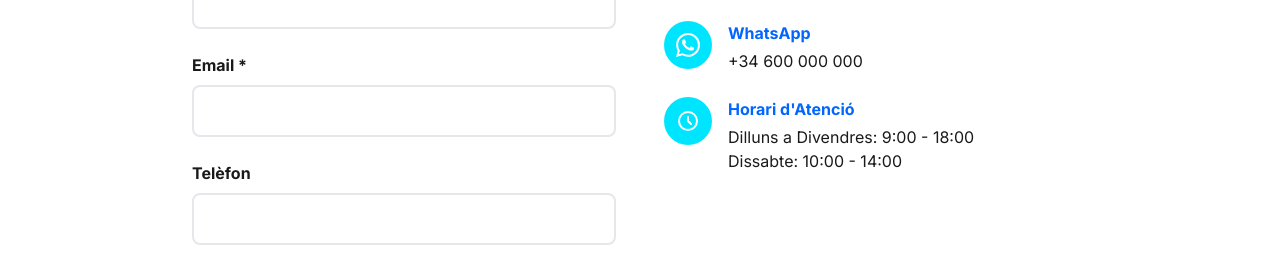
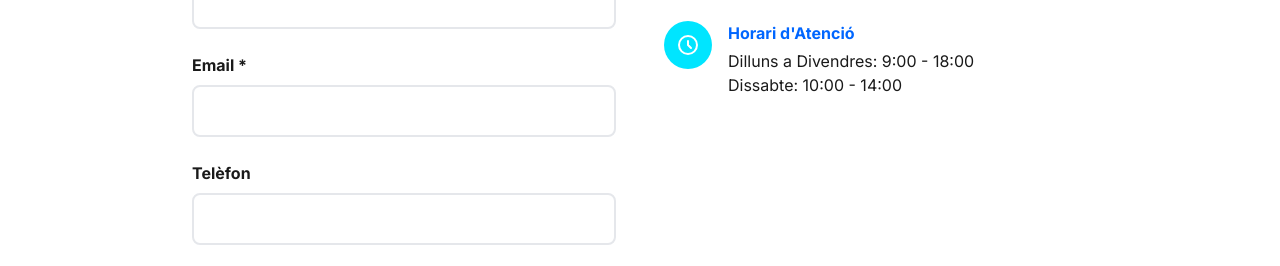
Before and after one commit to panekee/AETHER-automations, a plain HTML site: page contacte.html in a window 1280 px wide. Shown: the part 475-741 px from the top of the page. Drawn offline with nearby package versions, Linux system fonts and the light colour scheme.

Commit message:
Update contacte.html

```diff
--- a/contacte.html
+++ b/contacte.html
@@ -127,19 +127,6 @@
                             </div>
                         </div>
 
-                        <!-- WhatsApp -->
-                        <div class="flex items-start">
-                            <div class="w-12 h-12 rounded-full mr-4 flex items-center justify-center flex-shrink-0" style="background-color: #00E5FF;">
-                                <svg class="w-6 h-6 text-white" fill="currentColor" viewBox="0 0 24 24">
-                                    <path d="M17.472 14.382c-.297-.149-1.758-.867-2.03-.967-.273-.099-.471-.148-.67.15-.197.297-.767.966-.94 1.164-.173.199-.347.223-.644.075-.297-.15-1.255-.463-2.39-1.475-.883-.788-1.48-1.761-1.653-2.059-.173-.297-.018-.458.13-.606.134-.133.298-.347.446-.52.149-.174.198-.298.298-.497.099-.198.05-.371-.025-.52-.075-.149-.669-1.612-.916-2.207-.242-.579-.487-.5-.669-.51-.173-.008-.371-.01-.57-.01-.198 0-.52.074-.792.372-.272.297-1.04 1.016-1.04 2.479 0 1.462 1.065 2.875 1.213 3.074.149.198 2.096 3.2 5.077 4.487.709.306 1.262.489 1.694.625.712.227 1.36.195 1.871.118.571-.085 1.758-.719 2.006-1.413.248-.694.248-1.289.173-1.413-.074-.124-.272-.198-.57-.347m-5.421 7.403h-.004a9.87 9.87 0 01-5.031-1.378l-.361-.214-3.741.982.998-3.648-.235-.374a9.86 9.86 0 01-1.51-5.26c.001-5.45 4.436-9.884 9.888-9.884 2.64 0 5.122 1.03 6.988 2.898a9.825 9.825 0 012.893 6.994c-.003 5.45-4.437 9.884-9.885 9.884m8.413-18.297A11.815 11.815 0 0012.05 0C5.495 0 .16 5.335.157 11.892c0 2.096.547 4.142 1.588 5.945L.057 24l6.305-1.654a11.882 11.882 0 005.683 1.448h.005c6.554 0 11.89-5.335 11.893-11.893a11.821 11.821 0 00-3.48-8.413Z"/>
-                                </svg>
-                            </div>
-                            <div>
-                                <h3 class="font-bold mb-1" style="color: #0066FF;">WhatsApp</h3>
-                                <a href="https://wa.me/34600000000" target="_blank" rel="noopener noreferrer" class="hover:underline" style="color: #1a1a1a;">+34 600 000 000</a>
-                            </div>
-                        </div>
-
                         <!-- Horari -->
                         <div class="flex items-start">
                             <div class="w-12 h-12 rounded-full mr-4 flex items-center justify-center flex-shrink-0" style="background-color: #00E5FF;">
```
